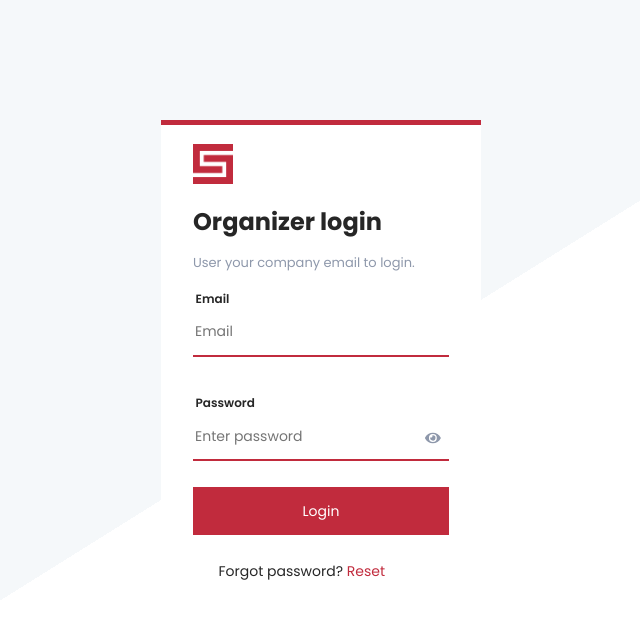
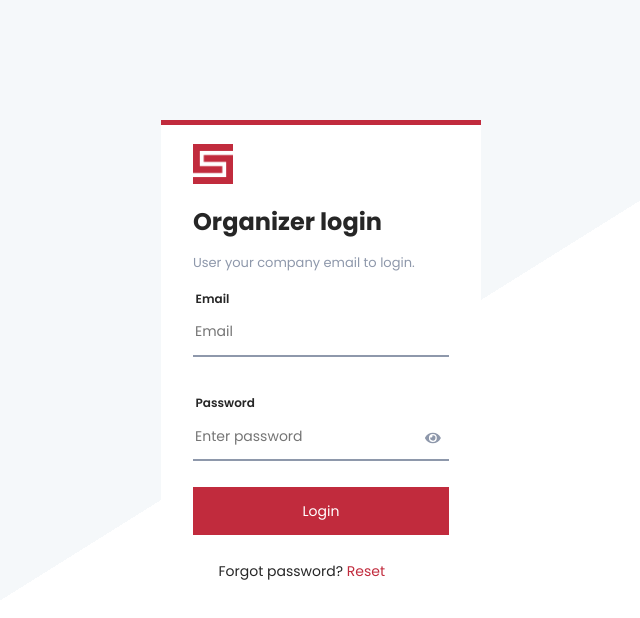
Before and after one commit to ericus123/SHOW_APP, a React (Create React App) app: page / in a window 1280 px wide. Shown: the top 618 px of the page, without its empty margins (319-959 px from the left). Built offline with nearby package versions, Linux system fonts and the light colour scheme.

Commit message:
fix(auth):fix auth issues

```diff
--- a/src/components/forms/index.scss
+++ b/src/components/forms/index.scss
@@ -5,10 +5,15 @@
  margin: 0% 0% 5% 0%;
  border: none;
  fill: white;
- border-bottom: 2px solid $red_color;
+ border-bottom: 2px solid $light_gray_color;
  border-radius: none;
  width: 100% !important;
  outline: none;
+ transition: border-bottom .5s;
+}
+.form-input:focus-visible{
+    border-bottom: 2px solid $red_color !important;
+    transition: .5s ease-in-out;
 }
 .input-label{
 font-size: 12px;
--- a/src/layouts/DashboardLayout.js
+++ b/src/layouts/DashboardLayout.js
@@ -1,14 +1,13 @@
 import { Col, Layout, Row } from "antd";
-import { children, useState } from "react";
+import {useState } from "react";
 import { assets } from "../utils/assets";
 import "../styles/scss/project_theme.scss";
-
 const { Header, Sider, Content } = Layout;
 import { FontAwesomeIcon } from "@fortawesome/react-fontawesome";
 import{faCog, faUser, faQuestionCircle, faUserCircle, faBell} from "@fortawesome/free-solid-svg-icons";
 import { useHistory } from "react-router";
 
-const DashboardLayout = () => {
+const DashboardLayout = ({children}) => {
   const [tab, setTab] = useState("home");
 
   const history = useHistory();
@@ -21,17 +20,17 @@ const DashboardLayout = () => {
          <div className="dashboard-side-bar">
           <div className="side-bar-tab"  onClick={() => setTab("home")}>
            <svg xmlns="http://www.w3.org/2000/svg" width="24" height="24" className={`${tab === "home" ?  "home-icon-active" : "home-icon"}`} viewBox="0 0 24 24"><path d="M21 13v10h-6v-6h-6v6h-6v-10h-3l12-12 12 12h-3zm-1-5.907v-5.093h-3v2.093l3 3z"/></svg>
-          <h3>Home</h3>
+          <h3 className={`${tab === "home" ?  "txt_red" : ""}`}>Home</h3>
           </div>
           <br/>
             <div className="side-bar-tab"  onClick={() => setTab("profile")}>
            <FontAwesomeIcon icon={faUser} className={`${tab === "profile" ?  "home-icon-active" : "home-icon"}`} />
-          <h3>Profile</h3>
+          <h3 className={`${tab === "profile" ?  "txt_red" : ""}`} >Profile</h3>
           </div>
             <br/>
             <div className="side-bar-tab"  onClick={() => setTab("settings")}>
            <FontAwesomeIcon icon={faCog} className={`${tab === "settings" ?  "home-icon-active" : "home-icon"}`} />
-          <h3>Settings</h3>
+          <h3 className={`${tab === "settings" ?  "txt_red" : ""}`} >Settings</h3>
           </div>
           <br/>
           <br/>
@@ -52,9 +51,9 @@ const DashboardLayout = () => {
             </Col>
             <Col span={4} className="menu-data-wrapper">
               <Row gutter={[]}>
-                <Col span={3} className="menu-help-col"><FontAwesomeIcon className="menu-help-icon smooth_transform cursor_pointer hover_color_red" icon={faQuestionCircle}/></Col>
+                <Col span={3} className="menu-help-col"><FontAwesomeIcon className="menu-help-icon smooth_transform cursor_pointer hover_color_red " icon={faQuestionCircle}/></Col>
                 <Col span={18} className="menu-user-col"><Row className="menu-user-row"><Col><FontAwesomeIcon className="menu-user-icon" icon={faUserCircle}/> </Col> <Col><p className="profile-menu-name">Yves Honore</p></Col></Row></Col>
-                <Col span={3} className="menu-notification-col"> <FontAwesomeIcon className="menu-notification-icon smooth_transform cursor_pointer hover_color_red" icon={faBell} /></Col>
+                <Col span={3} className="menu-notification-col"> <FontAwesomeIcon className="menu-notification-icon smooth_transform cursor_pointer  hover_color_red" icon={faBell} /></Col>
               </Row>
             </Col>
           </Row>
@@ -62,8 +61,6 @@ const DashboardLayout = () => {
           <Content
             className="site-layout-background"
             style={{
-              margin: "24px 16px",
-              padding: 24,
               minHeight: 280,
             }}
           >
```
Also changed, not shown: src/layouts/index.scss (line endings or trailing spaces).
